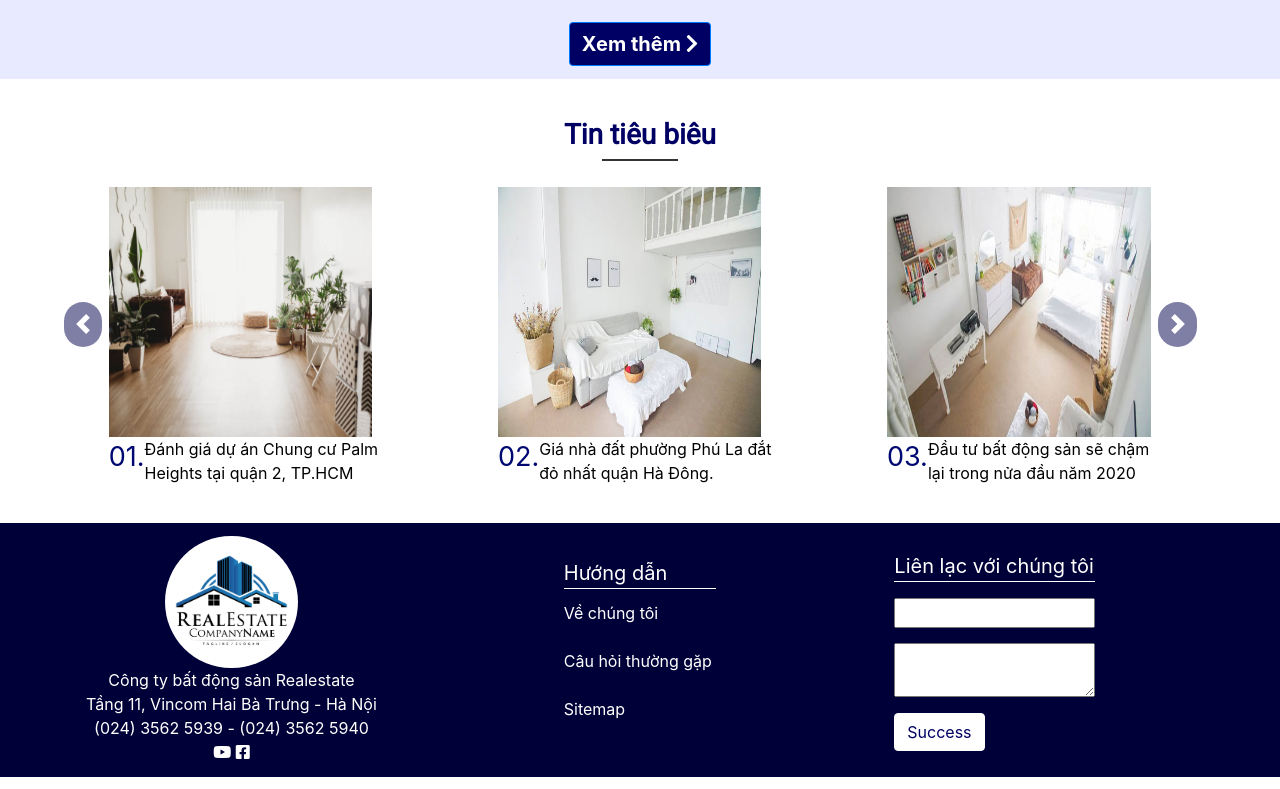
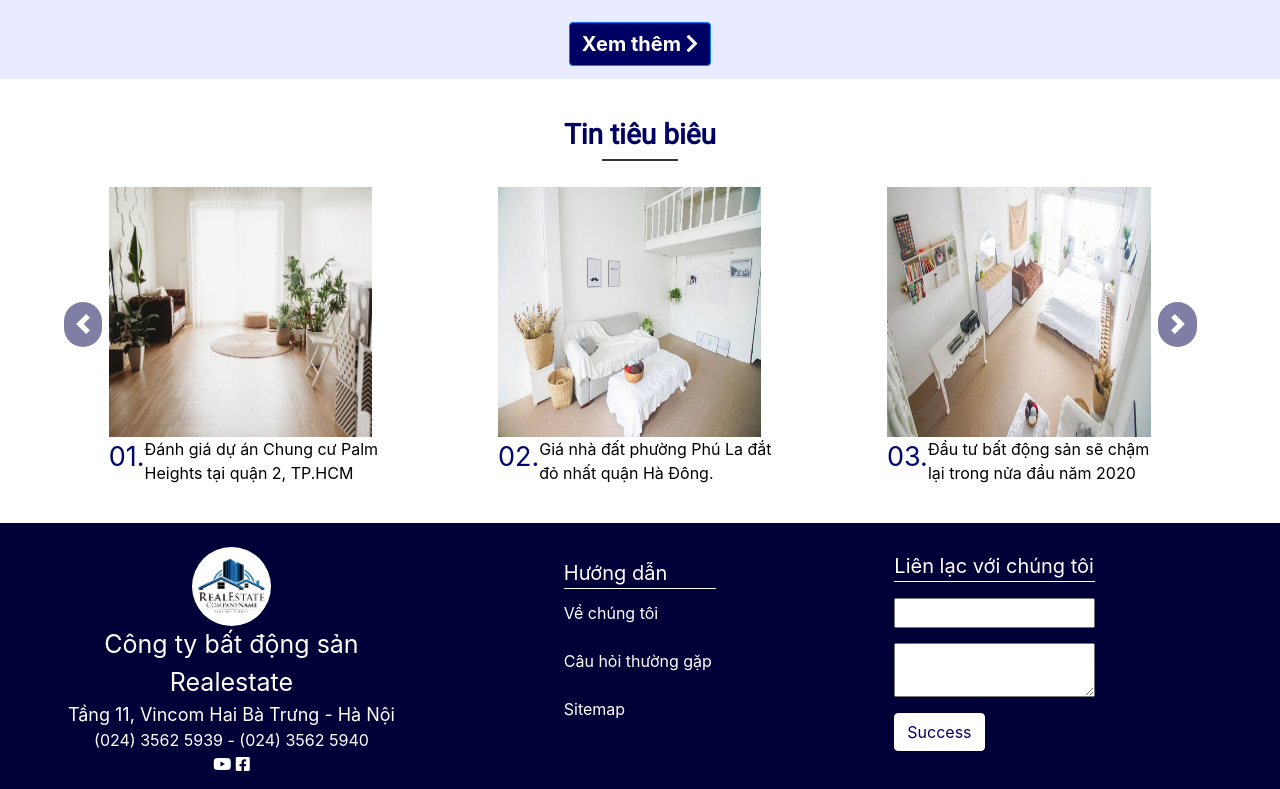
Before and after one commit to LaiHoangViet/web-bat-dong-san, a plain HTML site: page index.html in a window 1280 px wide. Shown: the part 3016-3805 px from the top of the page. Drawn offline with nearby package versions, Linux system fonts and the light colour scheme.

Commit message:
update code 3

```diff
--- a/Css/index.css
+++ b/Css/index.css
@@ -674,7 +674,7 @@ span.box4-3 {
 .tieu-de-du-an {
     position: absolute;
     top: 85%;
-    left: 40%;
+    left: 37%;
     transform: translate(-116px, 0px);
     width: 77%;
     background-color: white;
@@ -761,7 +761,7 @@ a.carousel-control-next {
 
 /*Footer*/
 .footer-2.logo-cong-ty img {
-    width: 40%;
+    width: 24%;
     display: block;
     border-radius: 101px;
 }
@@ -778,16 +778,19 @@ a.carousel-control-next {
     width: 30%;
     order: 1;
     margin-left: -9%;
+    margin-top: 1%;
 }
 
 span.name-cong-ty {
     display: block;
     color: white;
+    font-size: 25px;
 }
 
 span.dia-chi-footer {
     display: block;
     color: white;
+    font-size: 18px;
 }
 
 span.so-dien-thoai {
@@ -889,3 +892,7 @@ span.huong-dan a:hover {
 .xem-them-nhathuedat {
     text-align: center;
 }
+
+.menu-logo a.dropbtn:hover {
+    text-decoration: none;
+}
--- a/Css/mua.css
+++ b/Css/mua.css
@@ -13,6 +13,10 @@ img.logo {
 }
 
 /*Menu*/
+.menu-logo a.dropbtn:hover {
+    text-decoration: none;
+}
+
 .custom-btn:hover{
   letter-spacing:3px;
   transition:0.8 ease;
@@ -411,7 +415,7 @@ select.form-control {
 
 /*Footer*/
 .footer-2.logo-cong-ty img {
-    width: 40%;
+    width: 24%;
     display: block;
     border-radius: 101px;
 }
@@ -428,16 +432,19 @@ select.form-control {
     width: 30%;
     order: 1;
     margin-left: -9%;
+    margin-top: 1%;
 }
 
 span.name-cong-ty {
     display: block;
     color: white;
+    font-size: 25px;
 }
 
 span.dia-chi-footer {
     display: block;
     color: white;
+    font-size: 18px;
 }
 
 span.so-dien-thoai {
```
